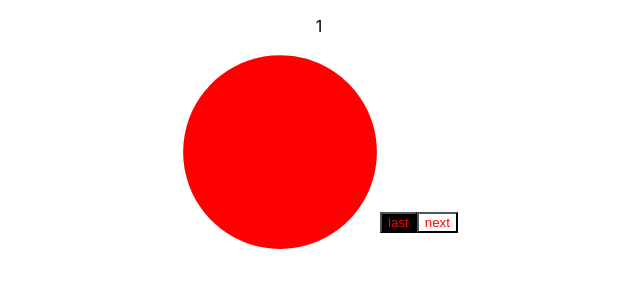
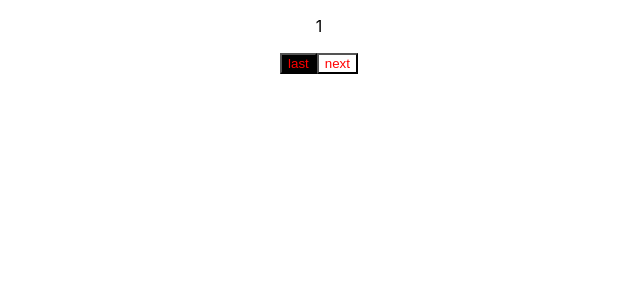
Before and after one commit to CamBrown101/TestGraphQLClient, a React (Create React App) app: page / in a window 1280 px wide. Shown: the top 300 px of the page, without its empty margins (321-961 px from the left). Built offline with nearby package versions, Linux system fonts and the light colour scheme.

Commit message:
Remove font awesome

```diff
--- a/src/components/Carousel.tsx
+++ b/src/components/Carousel.tsx
@@ -1,7 +1,5 @@
 import React, { useState, useEffect } from 'react';
 import styled from 'styled-components';
-import { FontAwesomeIcon } from '@fortawesome/react-fontawesome';
-import { faCoffee, faCircle } from '@fortawesome/free-solid-svg-icons';
 
 type Props = {
   interval: number;
@@ -35,8 +33,6 @@ const Carousel = ({ interval, numberOfSlides, backgroundColor }: Props) => {
   return (
     <Wrapper>
       <p>{slide}</p>
-      <FontAwesomeIcon className="circle" icon={faCircle} />
-
       <Buttons onClick={() => previousSlide()}>last</Buttons>
       <Buttons primary="white" onClick={() => nextSlide()}>
         next
```
